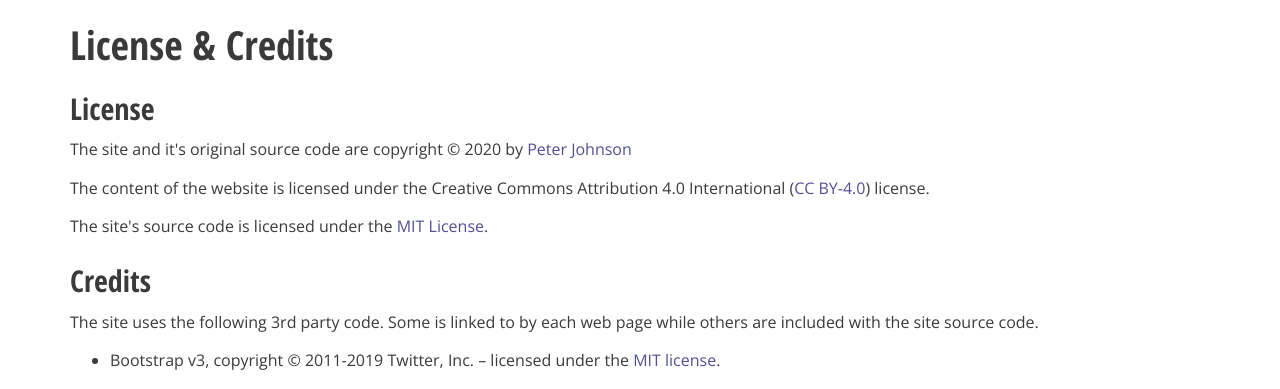
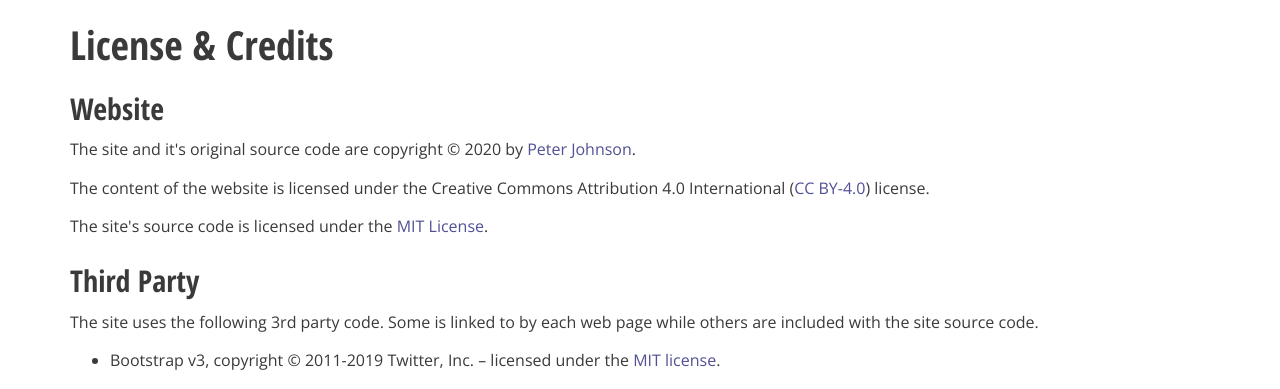
Before and after one commit to delphidabbler/delphidabbler.github.io, a Jekyll site: the page built from credits.html, in a window 1280 px wide. Shown: the part 185-574 px from the top of the page. Built offline with Jekyll 4.4.1, drawn with Linux system fonts in a browser that asks for light colours; nearby versions of some CDN libraries.

Commit message:
Rename headings and change h2 ids to suit

```diff
--- a/credits.html
+++ b/credits.html
@@ -8,10 +8,10 @@ title: Credits
 
 <section>
 
-  <h2 id="license">License</h2>
+  <h2 id="website">Website</h2>
 
   <p>
-    The site and it's original source code are copyright &copy; {{ 'now' | date: "%Y" }} by <a href="{{ site.data.core.gravatar-url }}" aria-label="{{ site.data.core.gravatar-link-title }}">Peter Johnson</a>
+    The site and it's original source code are copyright &copy; {{ 'now' | date: "%Y" }} by <a href="{{ site.data.core.gravatar-url }}" aria-label="{{ site.data.core.gravatar-link-title }}">Peter Johnson</a>.
   </p>
 
   <p>
@@ -26,7 +26,7 @@ title: Credits
 
 <section>
 
-  <h2 id="credits">Credits</h2>
+  <h2 id="3rdparty">Third Party</h2>
 
   <p>
     The site uses the following 3rd party code. Some is linked to by each web page while others are included with the site source code.
```
